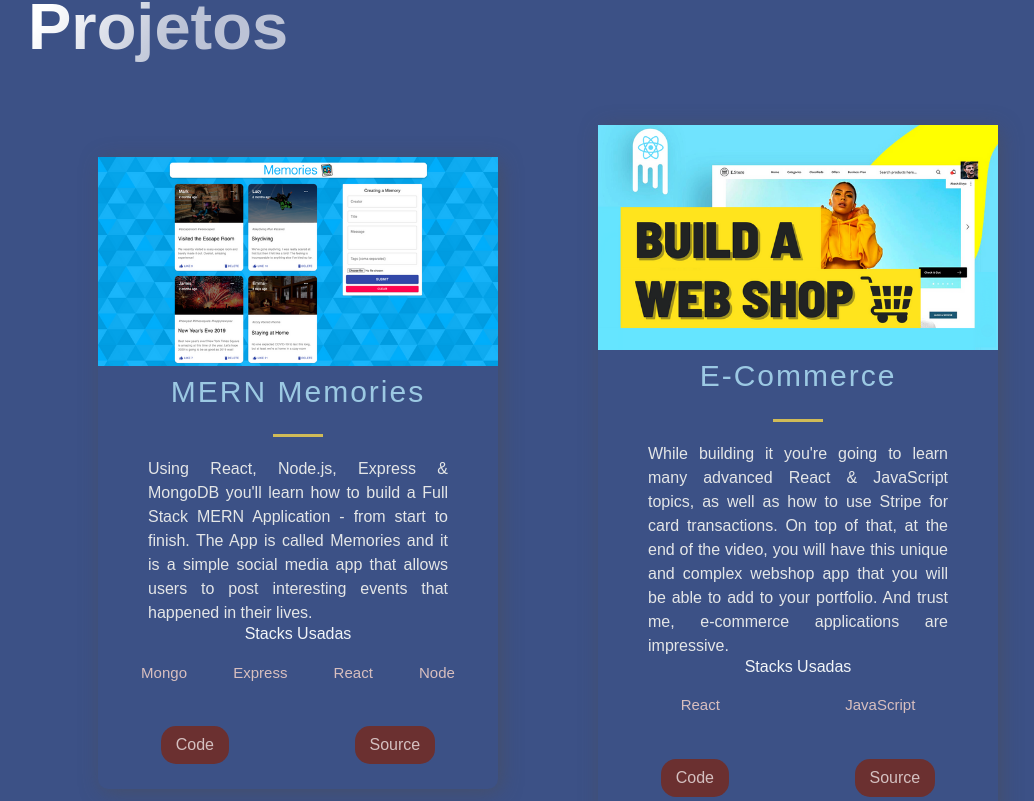
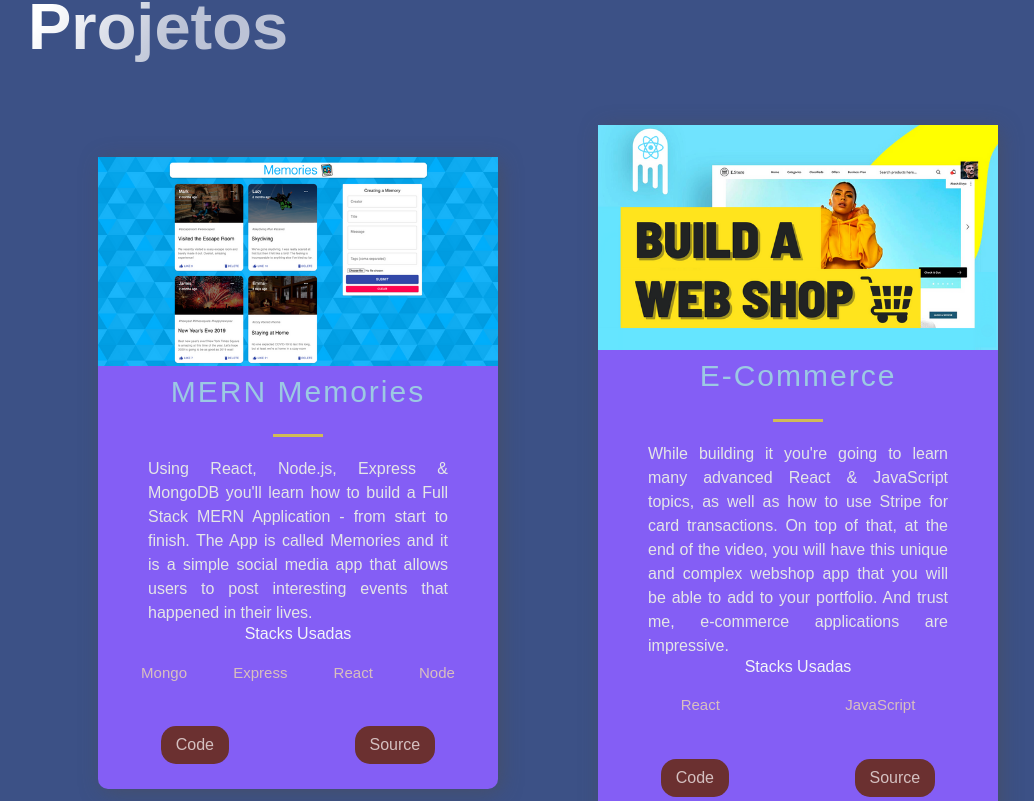
Before and after one commit to israelcena/mynewportfolio, a Next.js app: page / in a window 1280 px wide. Shown: the part 859-1660 px from the top of the page, without its empty margins (92-1126 px from the left). Built offline with nearby package versions, Linux system fonts and the light colour scheme.

Commit message:
change card backgroud color

```diff
--- a/src/components/Projects/ProjectsStyles.js
+++ b/src/components/Projects/ProjectsStyles.js
@@ -27,6 +27,7 @@ export const BlogCard = styled.div`
   box-shadow: 3px 3px 20px rgba(80, 78, 78, 0.5);
   text-align: center;
   width: 400px;
+  background-color: #845EF5;
   @media ${(props) => props.theme.breakpoints.sm} {
     width: 100%;
   }
```
